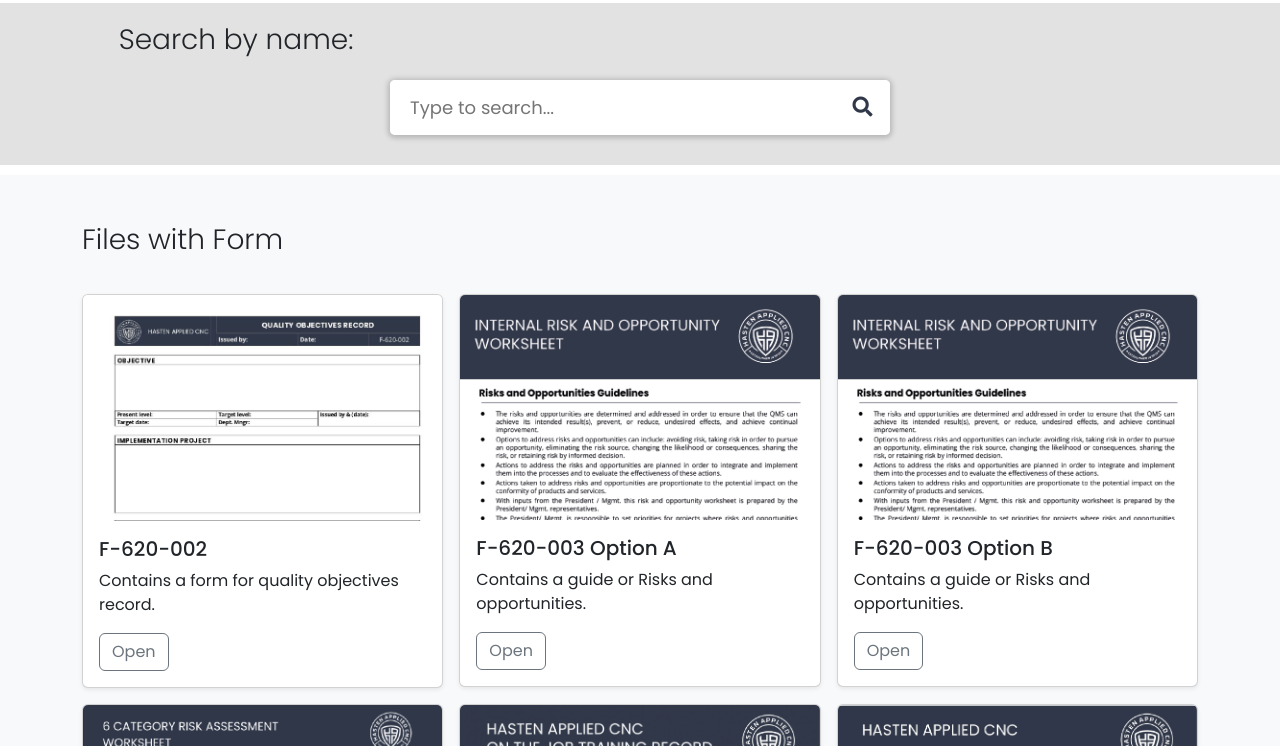
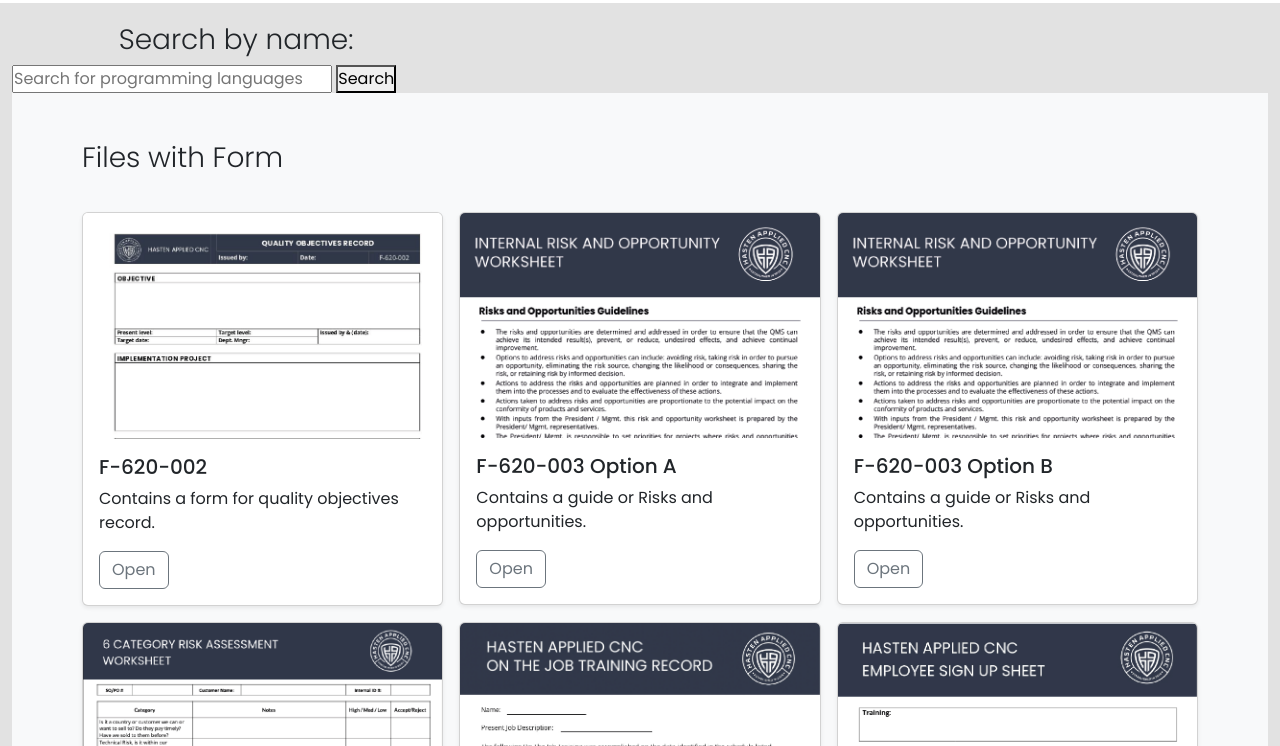
Before and after one commit to danhastencnc/Menu-HastenCNC, a plain HTML site: page index.html in a window 1280 px wide. Shown: the part 354-1100 px from the top of the page. Drawn offline with nearby package versions, Linux system fonts and the light colour scheme.

Commit message:
Update index.html

```diff
--- a/index.html
+++ b/index.html
@@ -48,17 +48,12 @@
       </div>
     <div class="col-sm-4"></div>
   </div>
-    <div class="wrapper">
-      <div class="search-input">
-        <a href="" target="_blank" hidden></a>
-        <input type="text" placeholder="Type to search...">
-        <div class="autocom-box">
-          <!-- here list are inserted from javascript -->
-        </div>
-        <div class="icon"><i class="fas fa-search"></i></div>
-      </div>
-    </div>
-  </div>
+    <form>
+  <!-- add a search box -->
+  <input id="search-box" type="text" placeholder="Search for programming languages" list="search-options">
+  <!-- add a search button -->
+  <button id="search-button" type="button">Search</button>
+</form>
 
 
   <div class="album py-5 bg-light">
```
